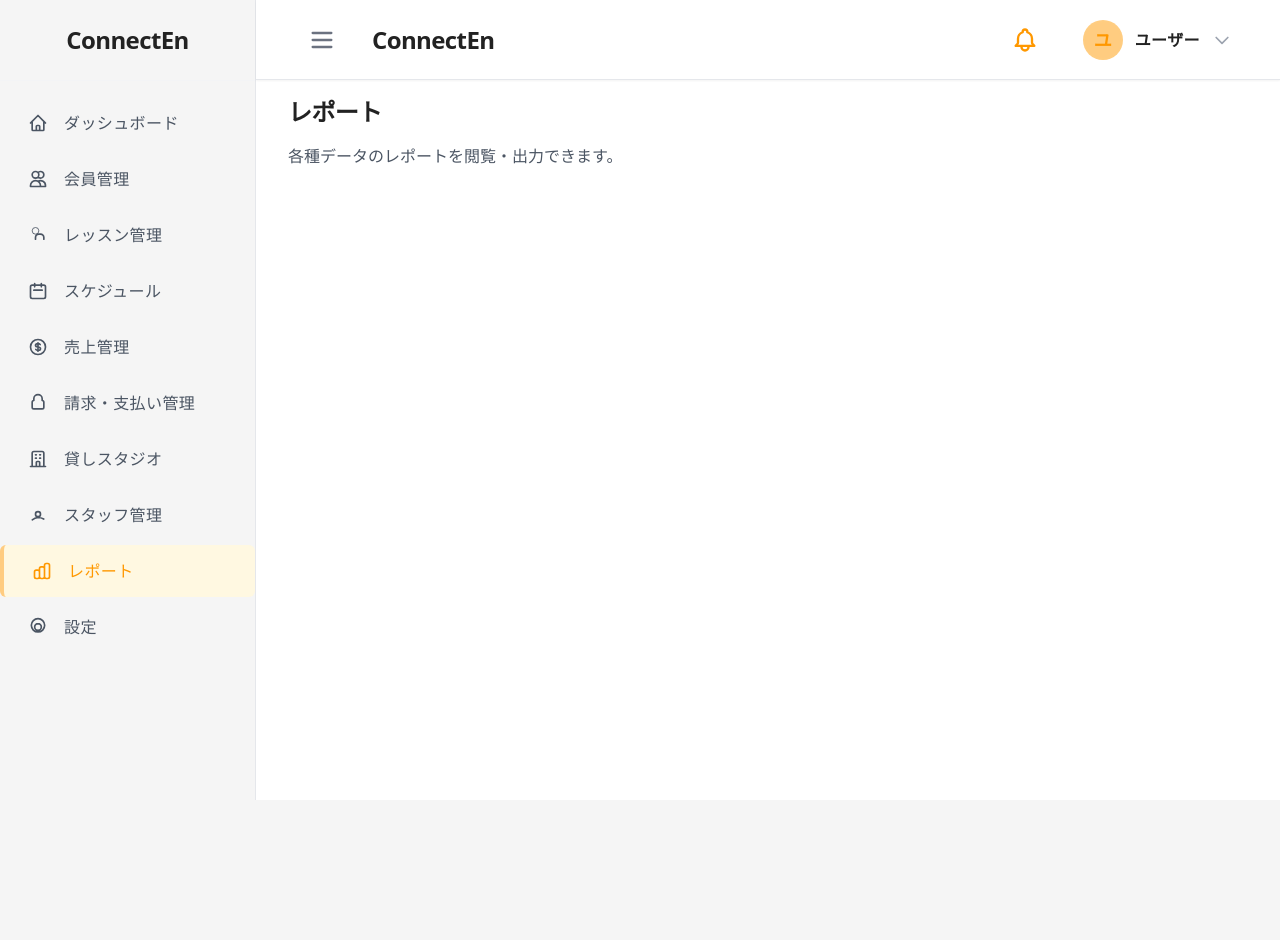
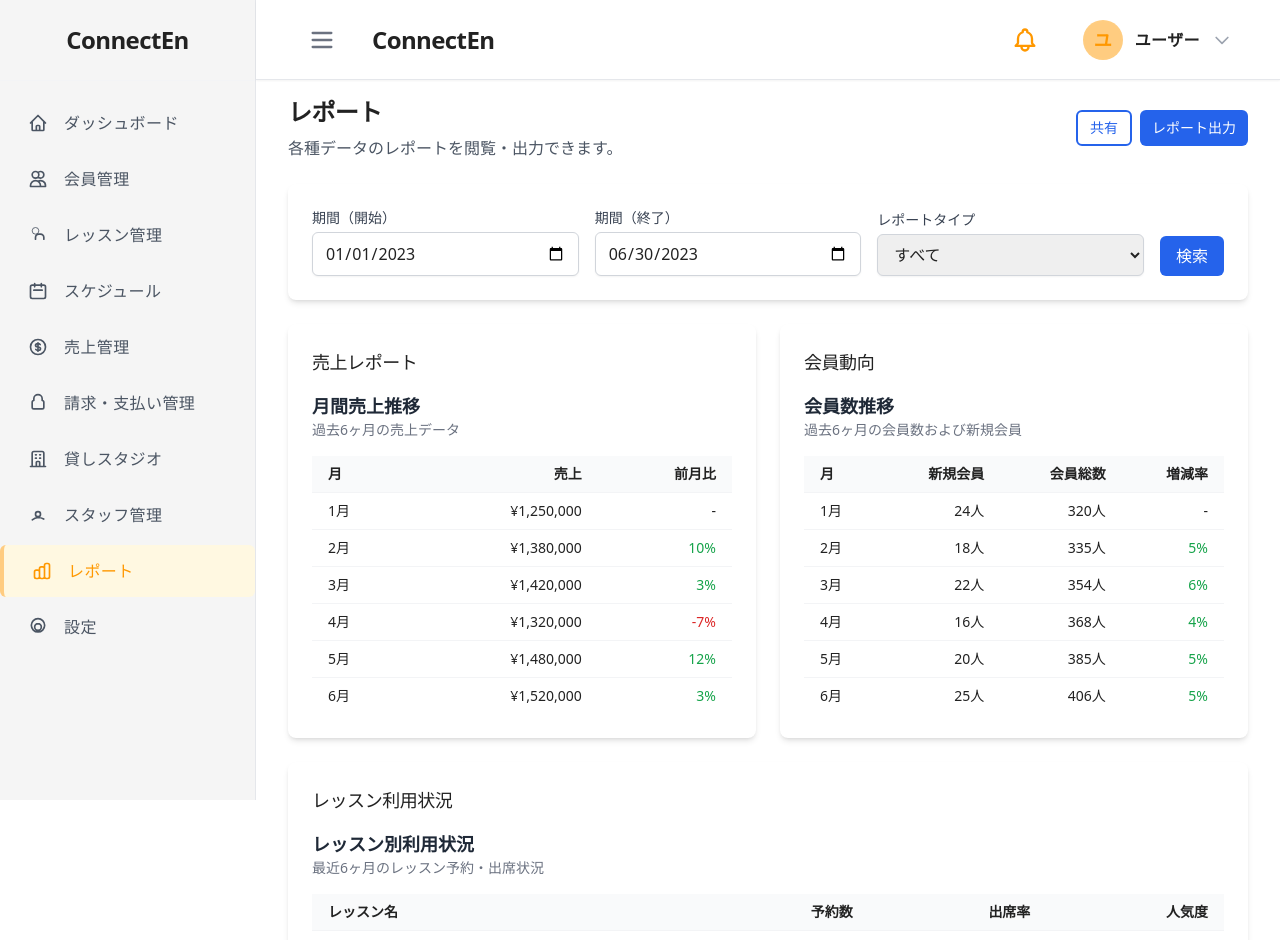
Before and after one commit to mio-github/connect_en, a Next.js app: page /reports in a window 1280 px wide. Shown: the top 940 px of the page. Before the commit the page ends 800 px from the top, so only its background shows below. Built offline with nearby package versions, Linux system fonts and the light colour scheme.

Commit message:
レポート画面の機能実装

```diff
--- a/src/app/reports/page.tsx
+++ b/src/app/reports/page.tsx
@@ -1,11 +1,209 @@
-import React from 'react';
+'use client';
+
+import React, { useState } from 'react';
 import Layout from '@/components/layout/Layout';
+import Card from '@/components/common/Card';
+import Button from '@/components/common/Button';
+import Input from '@/components/common/Input';
+
+// 売上データのサンプル
+const salesData = [
+  { month: '1月', revenue: 1250000 },
+  { month: '2月', revenue: 1380000 },
+  { month: '3月', revenue: 1420000 },
+  { month: '4月', revenue: 1320000 },
+  { month: '5月', revenue: 1480000 },
+  { month: '6月', revenue: 1520000 },
+];
+
+// 会員データのサンプル
+const memberData = [
+  { month: '1月', new: 24, total: 320 },
+  { month: '2月', new: 18, total: 335 },
+  { month: '3月', new: 22, total: 354 },
+  { month: '4月', new: 16, total: 368 },
+  { month: '5月', new: 20, total: 385 },
+  { month: '6月', new: 25, total: 406 },
+];
+
+// レッスン利用データのサンプル
+const lessonData = [
+  { name: '日常英会話（初級）', count: 156, attendance: 92 },
+  { name: 'ビジネス英語', count: 124, attendance: 88 },
+  { name: 'TOEIC対策', count: 98, attendance: 95 },
+  { name: '英検対策', count: 76, attendance: 90 },
+  { name: '日常英会話（中級）', count: 112, attendance: 86 },
+];
 
 export default function ReportsPage() {
+  const [startDate, setStartDate] = useState('2023-01-01');
+  const [endDate, setEndDate] = useState('2023-06-30');
+  const [reportType, setReportType] = useState('all');
+
+  // レポート出力処理（仮実装）
+  const generateReport = () => {
+    alert(`${startDate}から${endDate}までの${reportType}レポートを出力します`);
+  };
+
   return (
     <Layout>
-      <h1 className="text-2xl font-bold mb-4">レポート</h1>
-      <p className="text-gray-600">各種データのレポートを閲覧・出力できます。</p>
+      <div className="mb-6 flex justify-between items-center">
+        <div>
+          <h1 className="text-2xl font-bold mb-2">レポート</h1>
+          <p className="text-gray-600">各種データのレポートを閲覧・出力できます。</p>
+        </div>
+        <div className="flex space-x-2">
+          <Button variant="outline" size="sm">共有</Button>
+          <Button variant="primary" size="sm" onClick={generateReport}>レポート出力</Button>
+        </div>
+      </div>
+
+      {/* 期間選択 */}
+      <Card className="mb-6">
+        <div className="flex flex-wrap items-end gap-4">
+          <div className="flex-1 min-w-[200px]">
+            <Input
+              type="date"
+              label="期間（開始）"
+              value={startDate}
+              onChange={(e) => setStartDate(e.target.value)}
+            />
+          </div>
+          <div className="flex-1 min-w-[200px]">
+            <Input
+              type="date"
+              label="期間（終了）"
+              value={endDate}
+              onChange={(e) => setEndDate(e.target.value)}
+            />
+          </div>
+          <div className="flex-1 min-w-[200px]">
+            <label className="block text-sm font-medium text-gray-700 mb-1">
+              レポートタイプ
+            </label>
+            <select
+              className="w-full px-3 py-2 border border-gray-300 rounded-md shadow-sm focus:outline-none focus:ring-2 focus:ring-primary focus:border-primary"
+              value={reportType}
+              onChange={(e) => setReportType(e.target.value)}
+            >
+              <option value="all">すべて</option>
+              <option value="sales">売上</option>
+              <option value="members">会員動向</option>
+              <option value="lessons">レッスン利用状況</option>
+            </select>
+          </div>
+          <Button onClick={generateReport}>検索</Button>
+        </div>
+      </Card>
+
+      <div className="grid grid-cols-1 lg:grid-cols-2 gap-6 mb-6">
+        {/* 売上レポート */}
+        <Card title="売上レポート">
+          <div className="mb-4">
+            <h4 className="text-lg font-semibold text-gray-800">月間売上推移</h4>
+            <p className="text-sm text-gray-500">過去6ヶ月の売上データ</p>
+          </div>
+          <div className="overflow-x-auto">
+            <table className="w-full text-sm">
+              <thead>
+                <tr className="bg-gray-50">
+                  <th className="px-4 py-2 text-left">月</th>
+                  <th className="px-4 py-2 text-right">売上</th>
+                  <th className="px-4 py-2 text-right">前月比</th>
+                </tr>
+              </thead>
+              <tbody>
+                {salesData.map((item, index) => (
+                  <tr key={index} className="border-t border-gray-100">
+                    <td className="px-4 py-2">{item.month}</td>
+                    <td className="px-4 py-2 text-right">¥{item.revenue.toLocaleString()}</td>
+                    <td className="px-4 py-2 text-right">
+                      {index > 0 ? (
+                        <span className={`${item.revenue > salesData[index - 1].revenue ? 'text-green-600' : 'text-red-600'}`}>
+                          {Math.round((item.revenue / salesData[index - 1].revenue - 1) * 100)}%
+                        </span>
+                      ) : '-'}
+                    </td>
+                  </tr>
+                ))}
+              </tbody>
+            </table>
+          </div>
+        </Card>
+
+        {/* 会員動向レポート */}
+        <Card title="会員動向">
+          <div className="mb-4">
+            <h4 className="text-lg font-semibold text-gray-800">会員数推移</h4>
+            <p className="text-sm text-gray-500">過去6ヶ月の会員数および新規会員</p>
+          </div>
+          <div className="overflow-x-auto">
+            <table className="w-full text-sm">
+              <thead>
+                <tr className="bg-gray-50">
+                  <th className="px-4 py-2 text-left">月</th>
+                  <th className="px-4 py-2 text-right">新規会員</th>
+                  <th className="px-4 py-2 text-right">会員総数</th>
+                  <th className="px-4 py-2 text-right">増減率</th>
+                </tr>
+              </thead>
+              <tbody>
+                {memberData.map((item, index) => (
+                  <tr key={index} className="border-t border-gray-100">
+                    <td className="px-4 py-2">{item.month}</td>
+                    <td className="px-4 py-2 text-right">{item.new}人</td>
+                    <td className="px-4 py-2 text-right">{item.total}人</td>
+                    <td className="px-4 py-2 text-right">
+                      {index > 0 ? (
+                        <span className={`${item.total > memberData[index - 1].total ? 'text-green-600' : 'text-red-600'}`}>
+                          {Math.round((item.total / memberData[index - 1].total - 1) * 100)}%
+                        </span>
+                      ) : '-'}
+                    </td>
+                  </tr>
+                ))}
+              </tbody>
+            </table>
+          </div>
+        </Card>
+      </div>
+
+      {/* レッスン利用状況 */}
+      <Card title="レッスン利用状況">
+        <div className="mb-4">
+          <h4 className="text-lg font-semibold text-gray-800">レッスン別利用状況</h4>
+          <p className="text-sm text-gray-500">最近6ヶ月のレッスン予約・出席状況</p>
+        </div>
+        <div className="overflow-x-auto">
+          <table className="w-full text-sm">
+            <thead>
+              <tr className="bg-gray-50">
+                <th className="px-4 py-2 text-left">レッスン名</th>
+                <th className="px-4 py-2 text-right">予約数</th>
+                <th className="px-4 py-2 text-right">出席率</th>
+                <th className="px-4 py-2 text-right">人気度</th>
+              </tr>
+            </thead>
+            <tbody>
+              {lessonData.map((item, index) => (
+                <tr key={index} className="border-t border-gray-100">
+                  <td className="px-4 py-2">{item.name}</td>
+                  <td className="px-4 py-2 text-right">{item.count}回</td>
+                  <td className="px-4 py-2 text-right">{item.attendance}%</td>
+                  <td className="px-4 py-2">
+                    <div className="w-full bg-gray-200 rounded-full h-2.5">
+                      <div
+                        className="bg-blue-600 h-2.5 rounded-full"
+                        style={{ width: `${(item.count / Math.max(...lessonData.map(d => d.count))) * 100}%` }}
+                      ></div>
+                    </div>
+                  </td>
+                </tr>
+              ))}
+            </tbody>
+          </table>
+        </div>
+      </Card>
     </Layout>
   );
 }
```
